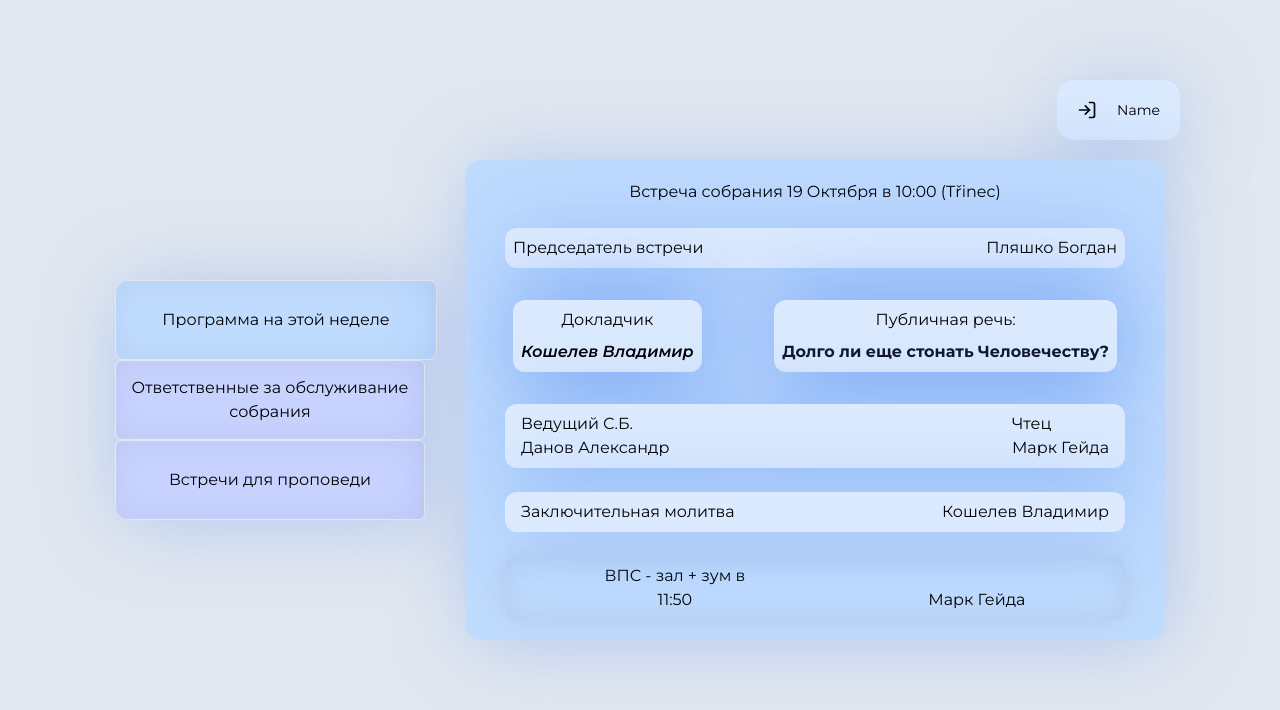
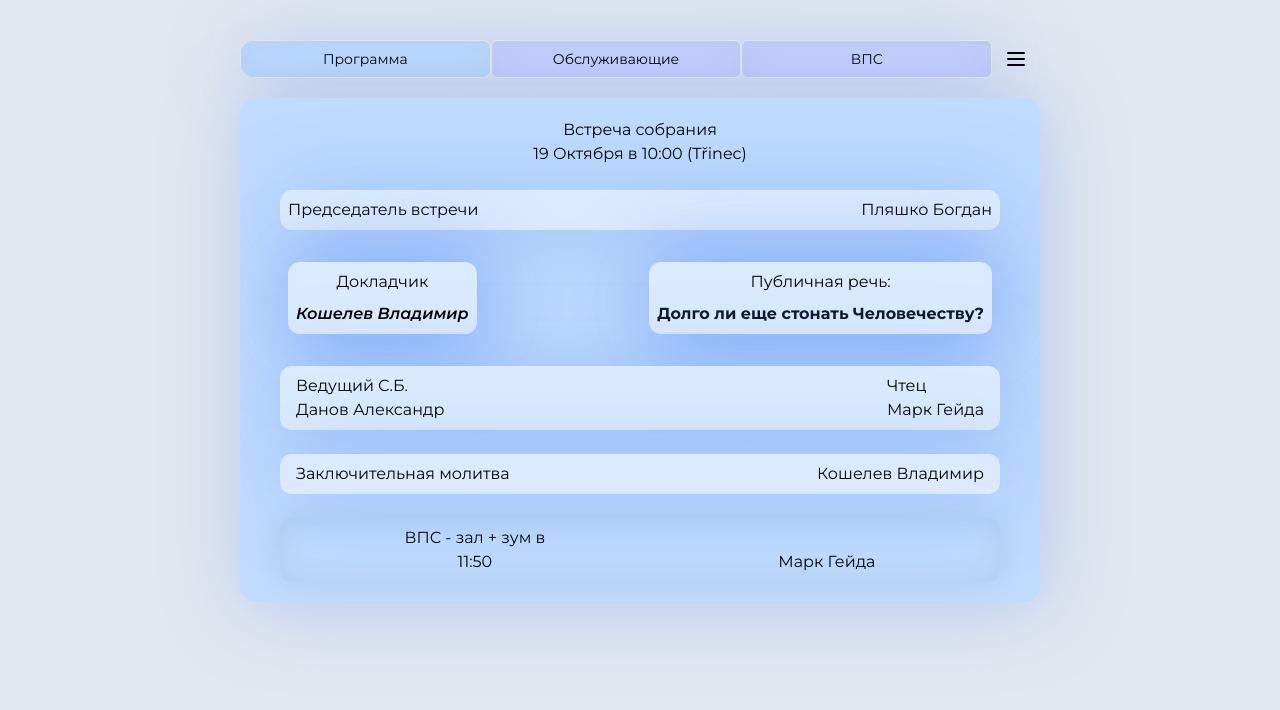
Before and after one commit to anakon73/KTT-Site, a React (Vite) app: page / in a window 1280 px wide. Shown: the top 710 px of the page. Built offline with nearby package versions, Linux system fonts and the light colour scheme.

Commit message:
fix: redisgn

```diff
--- a/src/pages/Layout/DefaultLayout.tsx
+++ b/src/pages/Layout/DefaultLayout.tsx
@@ -4,16 +4,31 @@ import { Navbar } from '../../shared/ui/Navbar'
 
 export function DefaultLayout() {
   return (
-    <div className="flex min-h-screen items-center justify-center bg-slate-200 font-montserrat">
+    <div className="flex min-h-screen justify-center bg-slate-200 font-montserrat">
       <div className={`
-        relative mx-5 my-5 w-full max-w-[1080px] flex-row gap-y-8
+        relative mx-5 my-10 w-full max-w-[1080px] gap-y-8
 
         lg:mx-20
 
         md:mx-10
       `}
       >
-        <header className={`
+        <div className="flex w-full flex-col items-center justify-center gap-y-5">
+          <Navbar />
+          <div className={`
+            w-full max-w-[800px] overflow-hidden rounded-2xl bg-blue-200 drop-shadow-mainshadow
+          `}
+          >
+            <Outlet />
+          </div>
+        </div>
+      </div>
+    </div>
+
+  )
+}
+
+/* <header className={`
           mb-5 flex gap-5 rounded-2xl bg-blue-100 px-5 py-5 text-sm drop-shadow-mainshadow
 
           md:absolute md:-top-5 md:right-0 md:mb-0 md:-translate-y-full
@@ -21,26 +36,4 @@ export function DefaultLayout() {
         >
           <LogIn className="size-5" />
           <p>Name</p>
-        </header>
-
-        <div className="flex w-full items-center justify-center">
-          <div className={`
-            flex w-full flex-col items-center justify-center gap-y-5
-
-            md:flex-row
-          `}
-          >
-            <div><Navbar /></div>
-            <div className={`
-              w-full max-w-[700px] overflow-hidden rounded-2xl bg-blue-200 drop-shadow-mainshadow
-            `}
-            >
-              <Outlet />
-            </div>
-          </div>
-        </div>
-      </div>
-    </div>
-
-  )
-}
+        </header> */
--- a/src/pages/MeetingProgram/MeetingProgram.tsx
+++ b/src/pages/MeetingProgram/MeetingProgram.tsx
@@ -117,20 +117,44 @@ export function MeetingProgram() {
   //     <div className="col-span-1 p-2">Марк Гейда</div>
   //   </div>
 
-    <div className="mx-10 my-5 flex flex-col gap-y-6">
-      <div className="flex justify-center">Встреча собрания 19 Октября в 10:00 (Třinec)</div>
+    <div className={`
+      mx-3 my-1 flex flex-col gap-y-6
+
+      sm:mx-10 sm:my-5
+    `}
+    >
+      <div className="flex justify-center text-center">
+        Встреча собрания
+        <br />
+        19 Октября в 10:00 (Třinec)
+      </div>
 
       <div className="flex justify-between rounded-xl bg-blue-100 p-2 drop-shadow-mainshadow">
         <p>Председатель встречи</p>
         <p>Пляшко Богдан</p>
       </div>
 
-      <div className="flex justify-between rounded-xl p-2 text-center drop-shadow-mainshadow">
-        <div className="rounded-xl bg-blue-100 p-2 drop-shadow-mainshadow">
+      <div className={`
+        flex justify-between rounded-xl bg-blue-100 p-2 text-center drop-shadow-mainshadow
+
+        md:bg-transparent
+      `}
+      >
+        <div className={`
+          rounded-xl p-2 drop-shadow-mainshadow
+
+          md:bg-blue-100
+        `}
+        >
           <p>Докладчик</p>
           <p className="mt-2 font-semibold italic">Кошелев Владимир</p>
         </div>
-        <div className="rounded-xl bg-blue-100 p-2 drop-shadow-mainshadow">
+        <div className={`
+          rounded-xl p-2 drop-shadow-mainshadow
+
+          md:bg-blue-100
+        `}
+        >
           <p>Публичная речь:</p>
           <p className="mt-2 font-bold text-slate-900">Долго ли еще стонать Человечеству?</p>
         </div>
--- a/src/shared/ui/Navbar/Navbar.tsx
+++ b/src/shared/ui/Navbar/Navbar.tsx
@@ -1,34 +1,27 @@
+import { Menu } from 'lucide-react'
 import { NavLink } from 'react-router-dom'
 import { links } from './config'
 
 export function Navbar() {
   return (
-    <nav className={`
-      flex w-full max-w-[350px] flex-col overflow-hidden rounded-2xl text-sm drop-shadow-mainshadow
-
-      md:text-base
+    <div className={`
+      flex w-full max-w-[800px] items-center justify-between overflow-hidden rounded-2xl text-sm
+      drop-shadow-mainshadow
     `}
     >
       {links.map(link => (
         <NavLink
           className={({ isActive }) => isActive
-            ? `
-              flex h-20 items-center justify-center rounded-lg border bg-blue-200 p-2 text-center
-              text-sm shadow-innershadow
-
-              md:mr-7 md:text-base
-            `
-            : `
-              flex h-20 items-center justify-center rounded-md border bg-indigo-200 p-2 text-center
-              text-sm shadow-innershadow
-
-              md:mr-10 md:text-base
-            `}
+            ? `w-full rounded-lg border bg-blue-200 p-2 text-center text-sm shadow-innershadow`
+            : `w-full rounded-md border bg-indigo-200 p-2 text-center text-sm shadow-innershadow`}
           to={link.path}
         >
           {link.name}
         </NavLink>
       ))}
-    </nav>
+      <button className="max-w-44 px-3">
+        <Menu />
+      </button>
+    </div>
   )
 }
--- a/src/shared/ui/Navbar/config.ts
+++ b/src/shared/ui/Navbar/config.ts
@@ -7,9 +7,9 @@ export const links: {
     | 'announcements'
     | 'ministry-meeting'
 }[] = [
-  { name: 'Программа на этой неделе', path: '/' },
-  { name: 'Ответственные за обслуживание собрания', path: 'meeting-service' },
+  { name: 'Программа', path: '/' },
+  { name: 'Обслуживающие', path: 'meeting-service' },
   // { name: 'Участки', path: 'areas' },
   // { name: 'Объявления', path: 'announcements' },
-  { name: 'Встречи для проповеди', path: 'ministry-meeting' },
+  { name: 'ВПС', path: 'ministry-meeting' },
 ]
```
